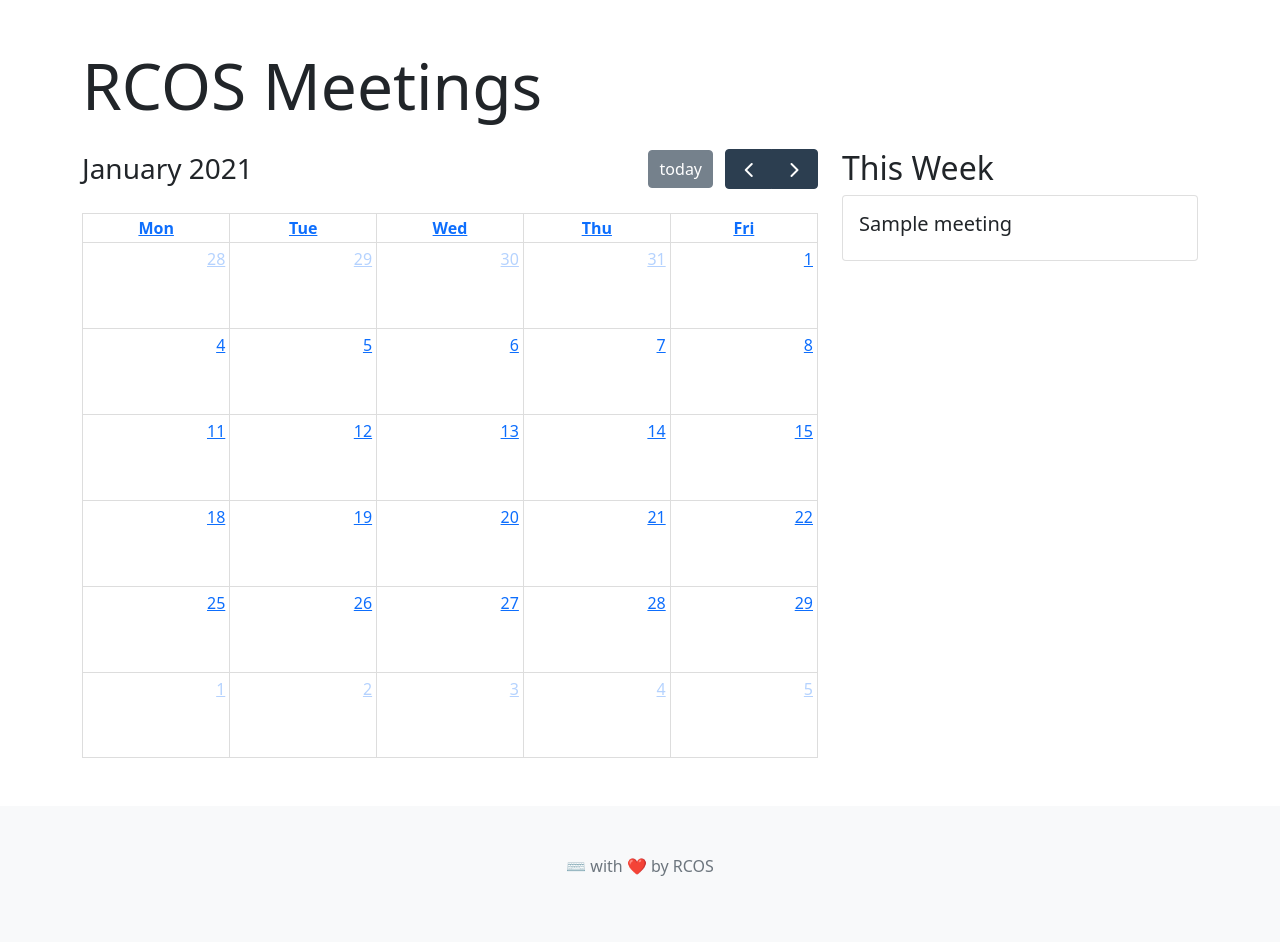
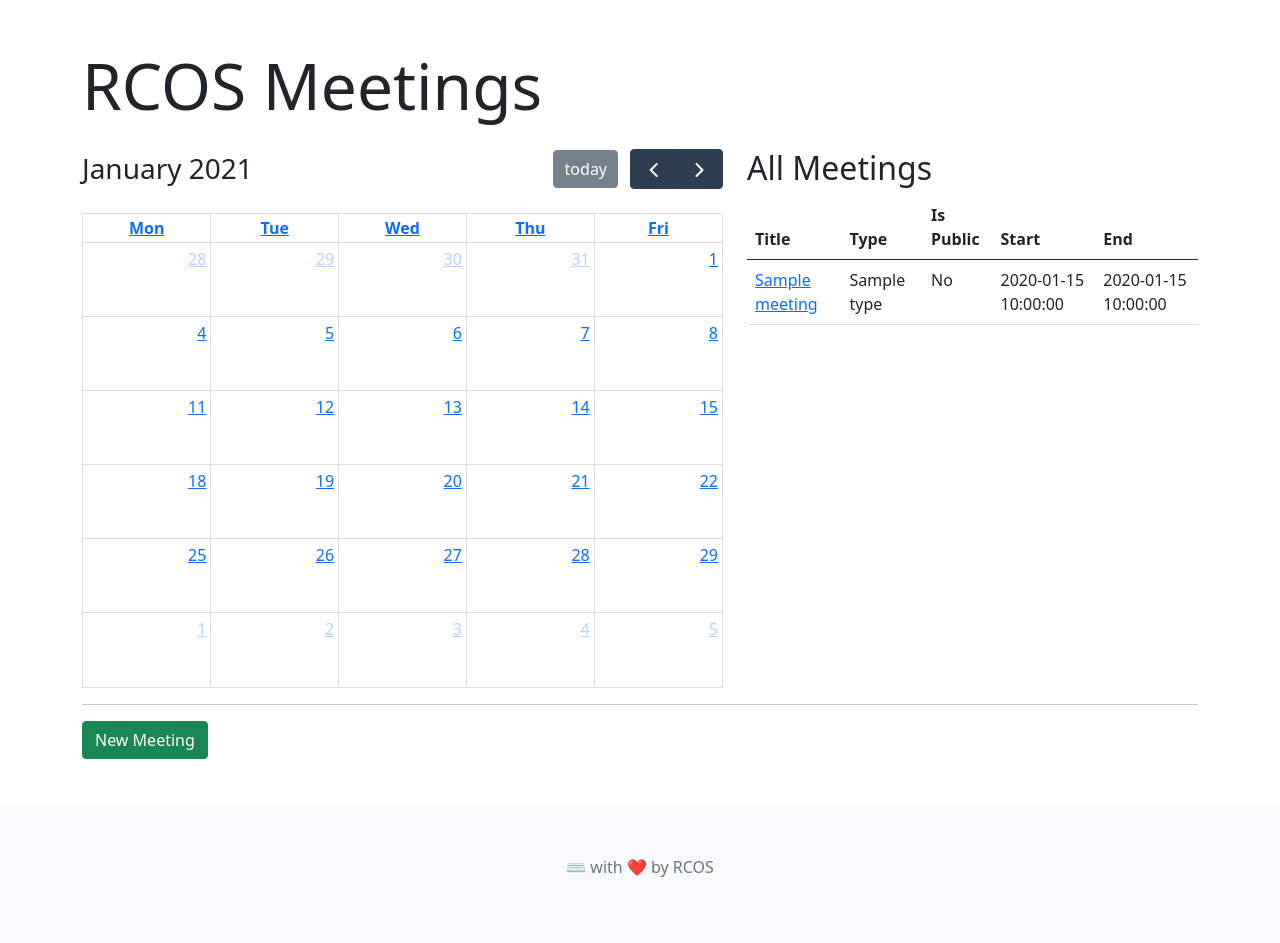
Before and after one commit to Apexal/rcos-meetings, a Python web app: template rcos-meetings/templates/meetings/index.html in a window 1280 px wide. Shown: the part 56-999 px from the top of the page. Before the commit the page ends 932 px from the top, so only its background shows below. Run offline with Jinja, Linux system fonts and the light colour scheme; the template is opened without the code that fills it: most values are stand-ins (such as "Sample title", 1, 10 or a date in 2020); lists and menus that the app fills with data are empty; some libraries are stand-ins or nearby versions.

Commit message:
Index page

```diff
--- a/rcos-meetings/static/js/index.js
+++ b/rcos-meetings/static/js/index.js
@@ -20,8 +20,6 @@ function meetingToEvent(meeting, index) {
   }
 }
 
-const API_BASE = 'https://api.rcos.io'
-
 document.addEventListener('DOMContentLoaded', function () {
   const calendarEl = document.getElementById('calendar');
   const calendar = new FullCalendar.Calendar(calendarEl, {
@@ -29,7 +27,7 @@ document.addEventListener('DOMContentLoaded', function () {
     timeZone: 'America/New_York',
     weekends: false,
     events: function (info, successCallback, failureCallback) {
-      fetch(API_BASE + '/public_meetings')
+      fetch('/meetings/json')
         .then(res => res.json())
         .then(meetings => successCallback(meetings.map(meetingToEvent)))
         .catch(failureCallback)
--- a/rcos-meetings/templates/meetings/index.html
+++ b/rcos-meetings/templates/meetings/index.html
@@ -3,25 +3,42 @@
 <div class="container">
   <h1 class="display-3 mb-4">RCOS Meetings</h1>
   <div class="row">
-    <div class="col-xs-12 col-md-12 col-lg-8">
+    <div class="col-xs-12 col-md-12 col-lg-7">
       <div id="calendar"></div>
     </div>
-    <div class="col-xs-12 col-md-12 col-lg-4">
-      <div class="this-week-meetings">
-        <h2>This Week</h2>
-        {% for meeting in meetings %}
-        <div class="card">
-          <div class="card-body">
-            <h5 class="card-title">{{ meeting.title }}</h5>
-          </div>
-        </div>
-        {% endfor %}
-      </div>
-      <div class="next-week-meetings">
+    <div class="col-xs-12 col-md-12 col-lg-5">
+      <h2>All Meetings</h2>
+      <table class="table">
+        <thead>
+          <tr>
+            <th>Title</th>
+            <th>Type</th>
+            <th>Is Public</th>
+            <th>Start</th>
+            <th>End</th>
+          </tr>
+        </thead>
+        <tbody>
+          {% for meeting in meetings %}
+          <tr>
+            <td>
+              <a href="{{ url_for('meeting', meeting_id=meeting.meeting_id) }}">
 
-      </div>
+                {{ meeting.title or '-' }}
+              </a>
+            </td>
+            <td>{{ meeting.type }}</td>
+            <td>{{ 'Yes' if meeting.is_public else 'No' }}</td>
+            <td>{{ meeting.start_date_time }}</td>
+            <td>{{ meeting.end_date_time }}</td>
+          </tr>
+          {% endfor %}
+        </tbody>
+      </table>
     </div>
   </div>
+  <hr>
+  <a href="/new" class="btn btn-success">New Meeting</a>
 </div>
 <script src="https://cdn.jsdelivr.net/npm/fullcalendar@5.5.0/main.min.js"></script>
 <script src="/static/js/index.js"></script>
```
Also changed, not shown: rcos-meetings/app.py (+12 -2 lines).
